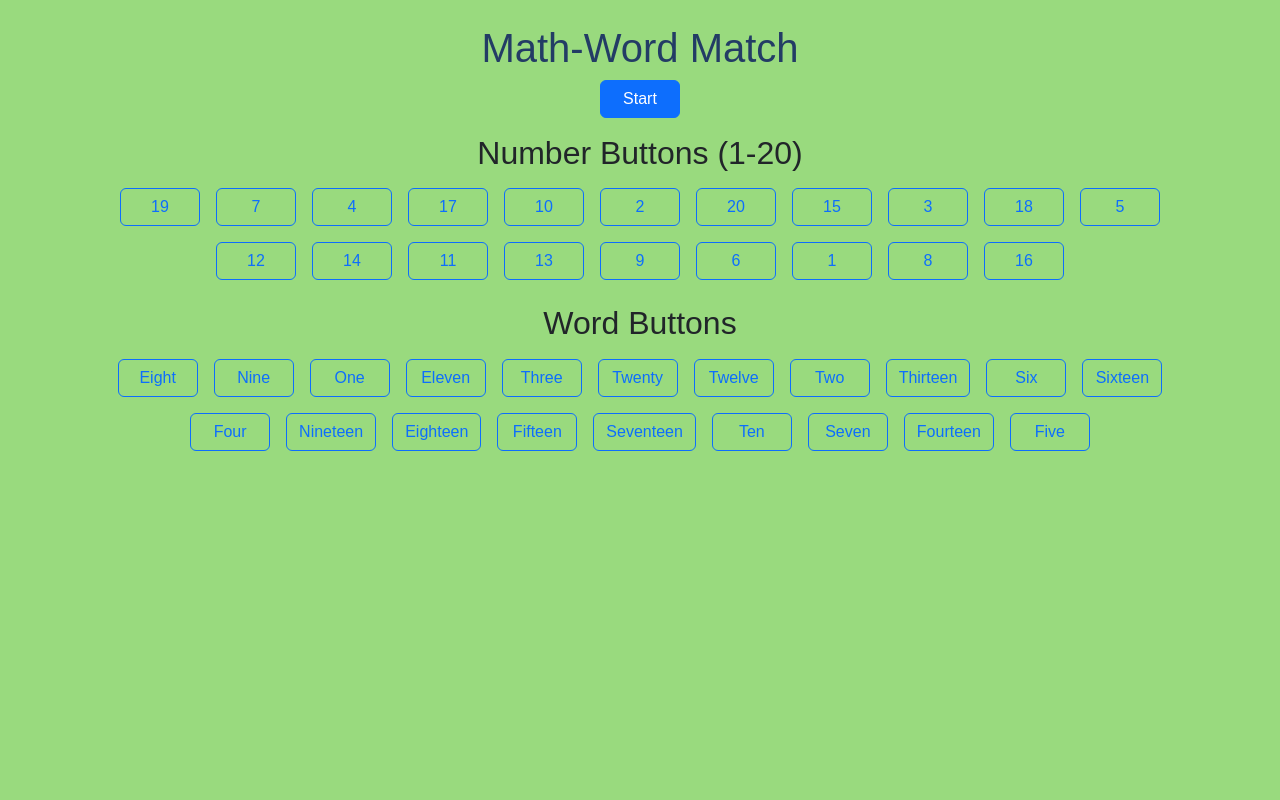
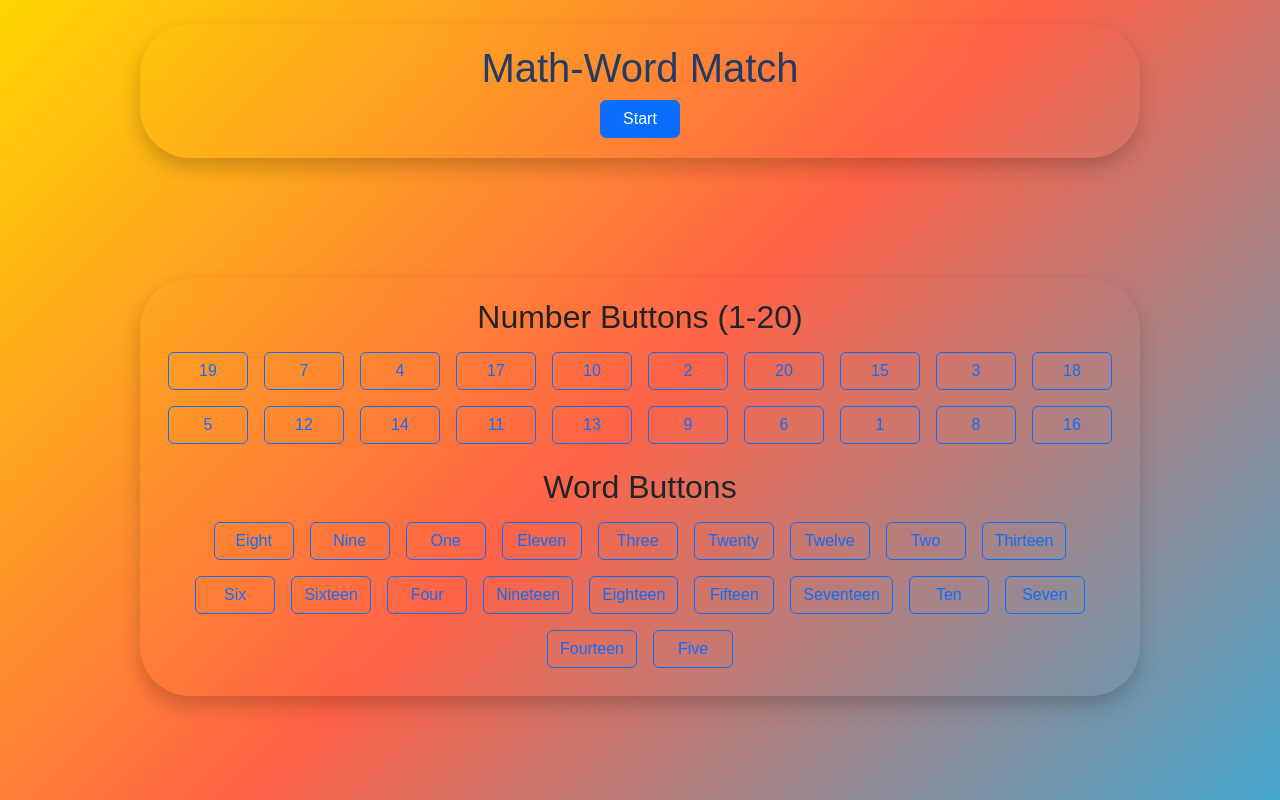
Before and after one commit to HelenLloydJeng/Math-Word-Match-Game, a website: page index.html in a window 1280 px wide. Drawn offline with nearby package versions, Linux system fonts and the light colour scheme; some packages are replaced by stand-ins of ours; a script that the page names is missing.

Commit message:
add styling to container -add effect to background

```diff
--- a/css/style.css
+++ b/css/style.css
@@ -1,22 +1,41 @@
-
 * /* General Styles */
 body {
-    font-family: Arial, sans-serif;
-    background-color: #99da7e;
+  font-family: "Poppins", sans-serif; /* You can replace with 'Comic Sans MS' for a playful look */
+  background: linear-gradient(
+    135deg,
+    #ffd700,
+    #ff6347,
+    #45a7ce
+  ); /* Gold, red, and blue */
   text-align: center;
-
-}
-text {
-  color:rgb(7, 47, 47)
+  min-height: 100vh;
+  display: flex;
+  flex-direction: column;
+  align-items: center;
+  justify-content: center;
 }
 
-h1  {
+.container {
+  background: none;
+  padding: 20px; /* Keeps spacing without the box */
+  text-align: center;
+  border-radius: 50px; /* Soft, rounded shape */
+    width: 80%;
+  max-width: 1000px;
+  margin: auto;
+  box-shadow: 0px 10px 20px rgba(0, 0, 0, 0.2);
+  backdrop-filter: blur(10px); /* Gives a glassy effect */
+}
+
+
+text {
+  color: rgb(7, 47, 47);
+}
+
+h1 {
   color: #233c65;
   text-align: center;
 }
-
-
-
 
 button {
   font-size: 18px;
@@ -27,7 +46,6 @@ button {
 
 .clicked {
   background-color: #ef76bb;
-
 }
 
 #number-buttons button,
```
Lines whose indentation alone changed are shown as unchanged.
